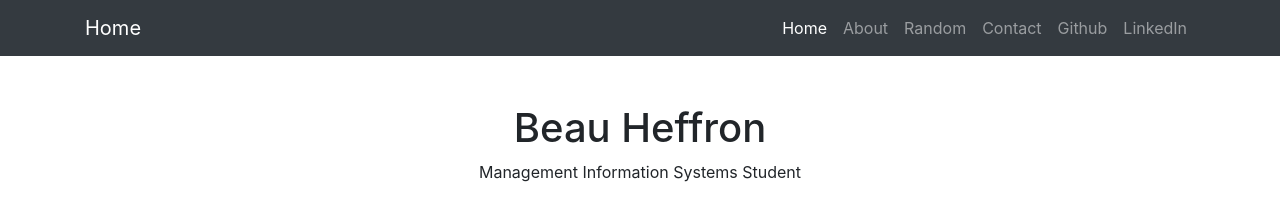
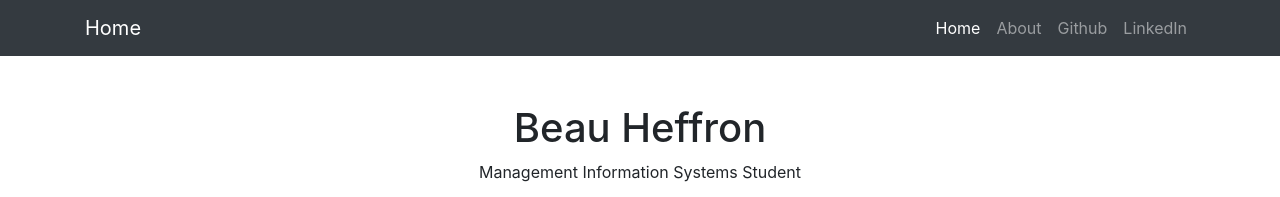
Before and after one commit to beauheffron7/BeauHeffron.com, a website: page index.html in a window 1280 px wide. Shown: the top 197 px of the page. Drawn offline with Linux system fonts and the light colour scheme.

Commit message:
Update index.html

```diff
--- a/index.html
+++ b/index.html
@@ -38,12 +38,6 @@
             <a class="nav-link" href="About">About</a>
           </li>
           <li class="nav-item">
-            <a class="nav-link" href="Random">Random</a>
-          </li>
-          <li class="nav-item">
-            <a class="nav-link" href="Contact">Contact</a>
-          </li>
-          <li class="nav-item">
             <a class="nav-link" href="https://www.github.com/beauheffron7">Github</a>
           </li>
            <li class="nav-item">
```
